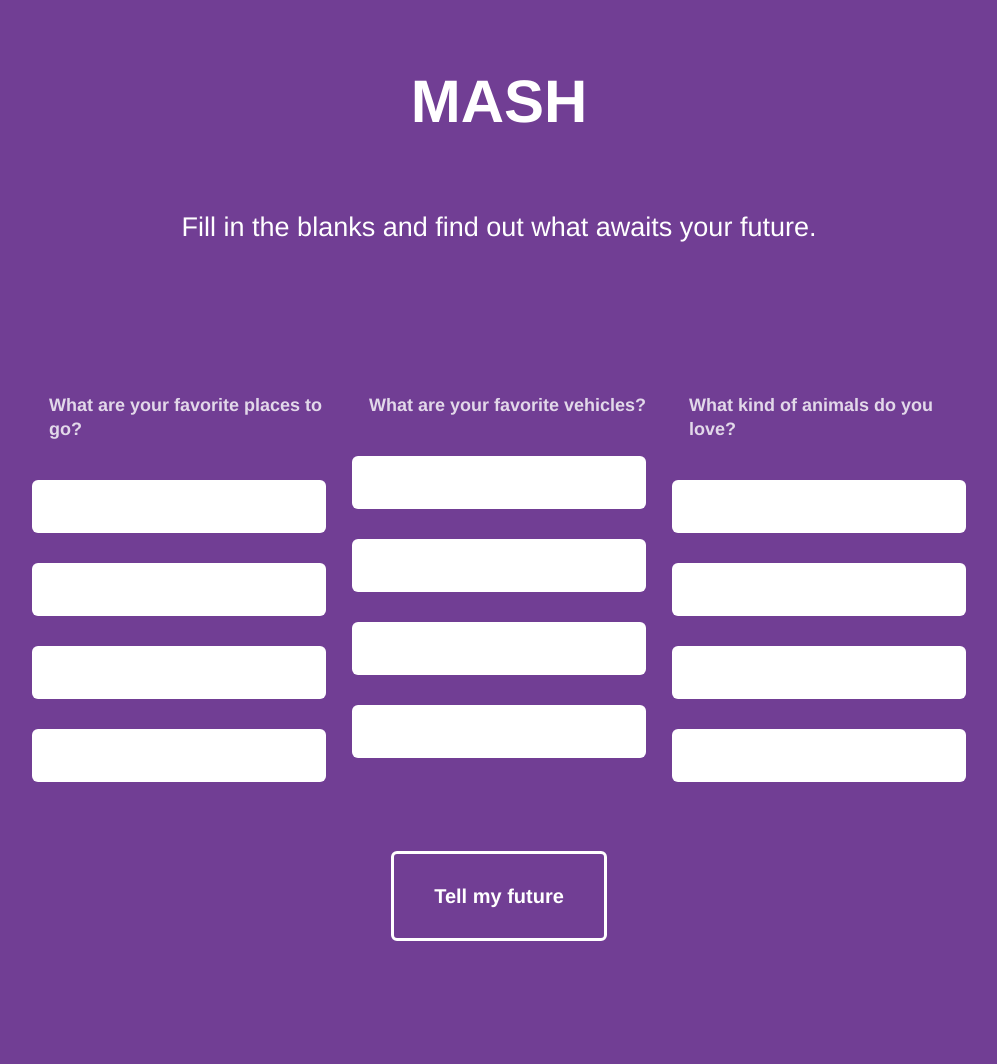
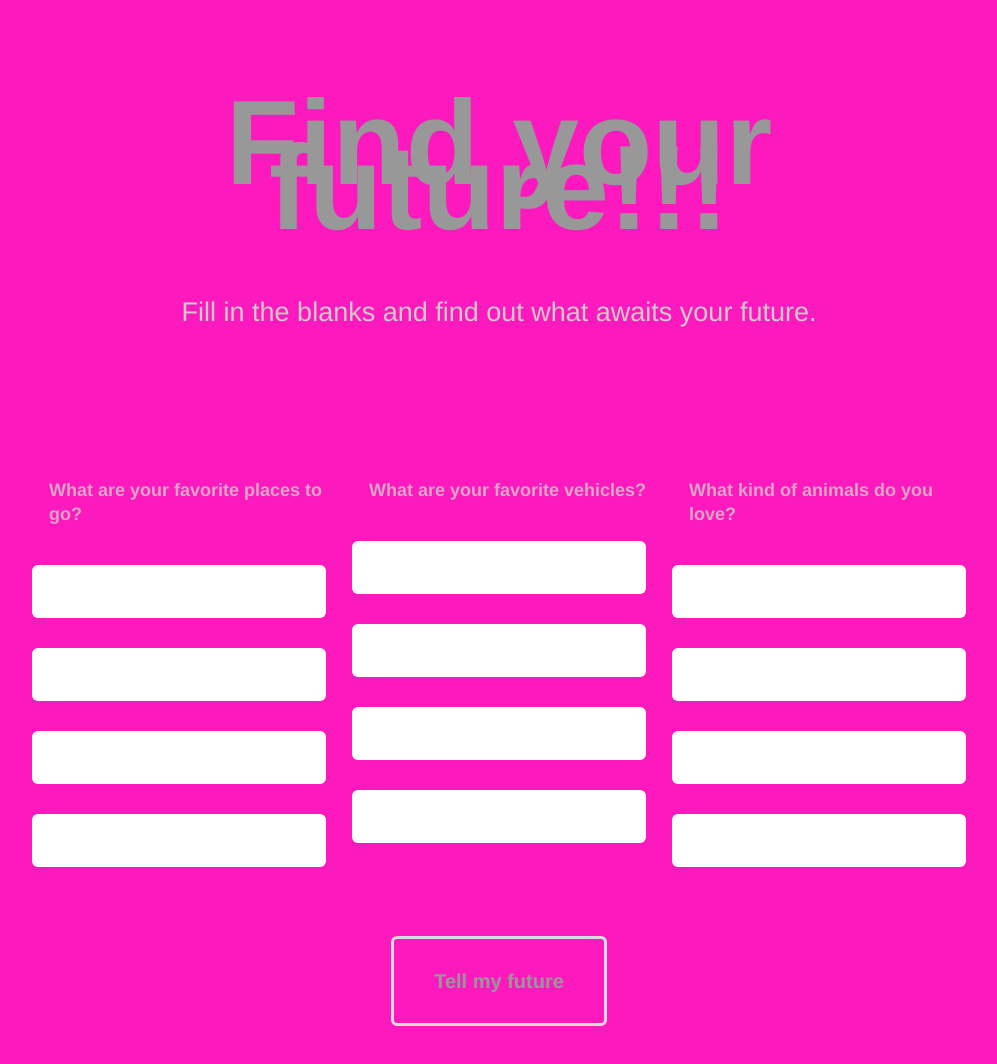
Before and after one commit to mmontoya104/MASH-Game, a plain HTML site: page index.html in a window 1280 px wide. Shown: the whole page, without its empty margins (141-1138 px from the left). Before the commit the page ends 1041 px from the top, so only its background shows below. Drawn offline with Linux system fonts and the light colour scheme.

Commit message:
style.css & normalize.css

```diff
--- a/index.html
+++ b/index.html
@@ -13,7 +13,7 @@
 
   <!-- BODY SECTION STARTS -->
   <body>
-    <h1>MASH</h1>
+    <h1>Find your future!!!</h1>
     <p class="description">Fill in the blanks and find out what awaits your future.</p>
     <form action="" method="post" id="mash">
       <div id="answers" class="hide">
--- a/style.css
+++ b/style.css
@@ -1,7 +1,7 @@
 /* Body styling */
 body {
-  background: #713e94;
-  color: #fff;
+  background: #fc1abf;
+  color: #cfc8c8;
   font-family: Helvetica, Arial;
   font-size: 27px;
   font-weight: 300;
@@ -14,8 +14,8 @@ body {
 
 /* Heading Styles */
 h1 {
-  font-size: 60px;
-  color: #fff;
+  font-size: 120px;
+  color: #999898;
   text-align: center;
 }
 
@@ -30,9 +30,9 @@ h1 {
 /* Submit Button, Columns, Questions, and Inputs */
 .button-submit {
   background: transparent;
-  border: 3px solid #fff;
+  border: 3px solid #dbdada;
   border-radius: 6px;
-  color: #fff;
+  color: #999898;
   cursor: pointer;
   display: block;
   font-size: 20px;
@@ -65,7 +65,7 @@ h1 {
 .choice-bucket input {
   border: 0;
   border-radius: 6px;
-  color: #713e94;
+  color: #cfc8c8;
   font-size: 18px;
   margin: 15px 4%;
   outline: 0;
@@ -92,7 +92,7 @@ h1 {
   margin: 60px 0;
   background: #fff;
   border-radius: 6px;
-  color: #713e94;
+  color: #b70687;
   transition: 1s linear;
 }
 
```
